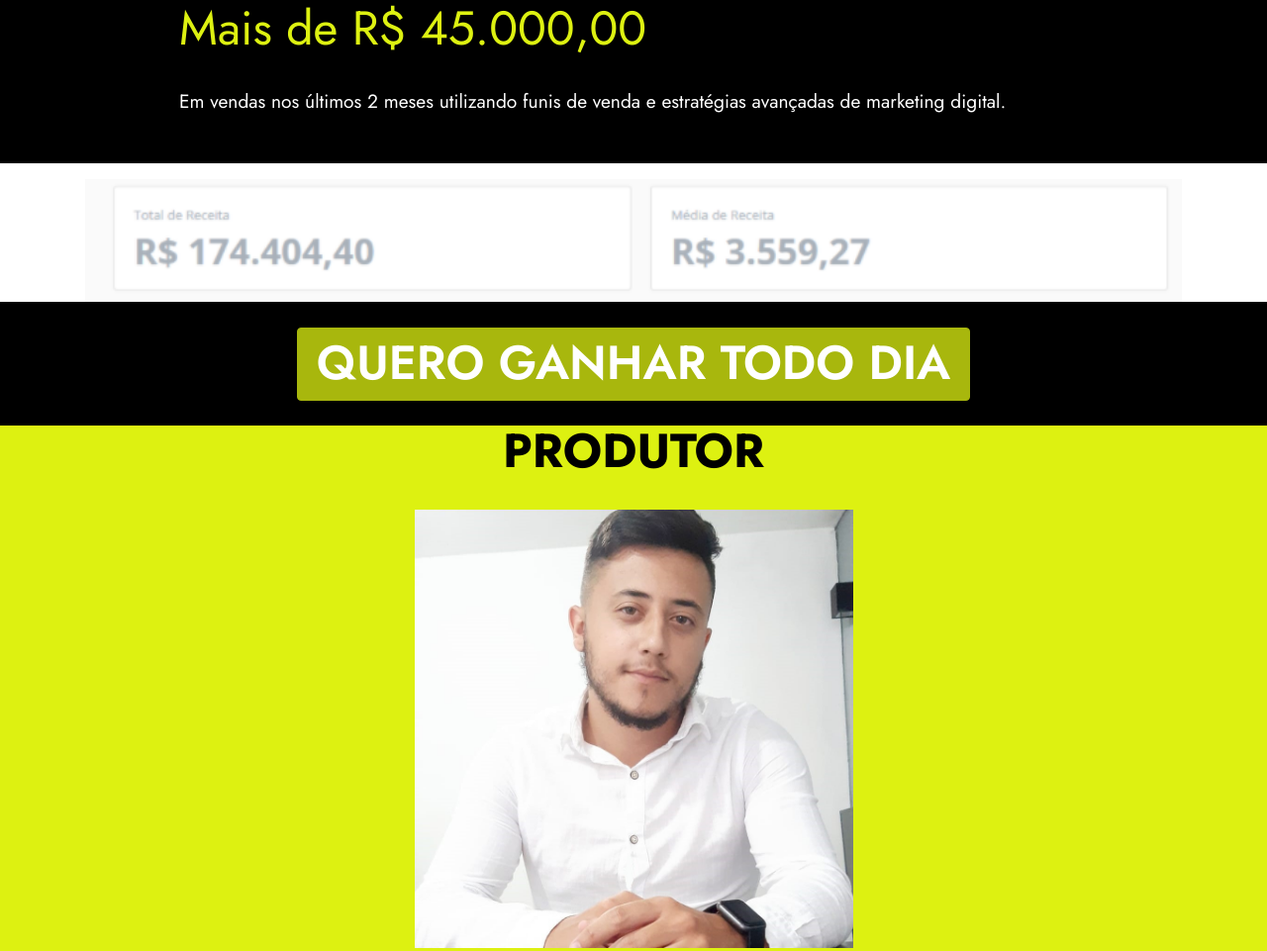
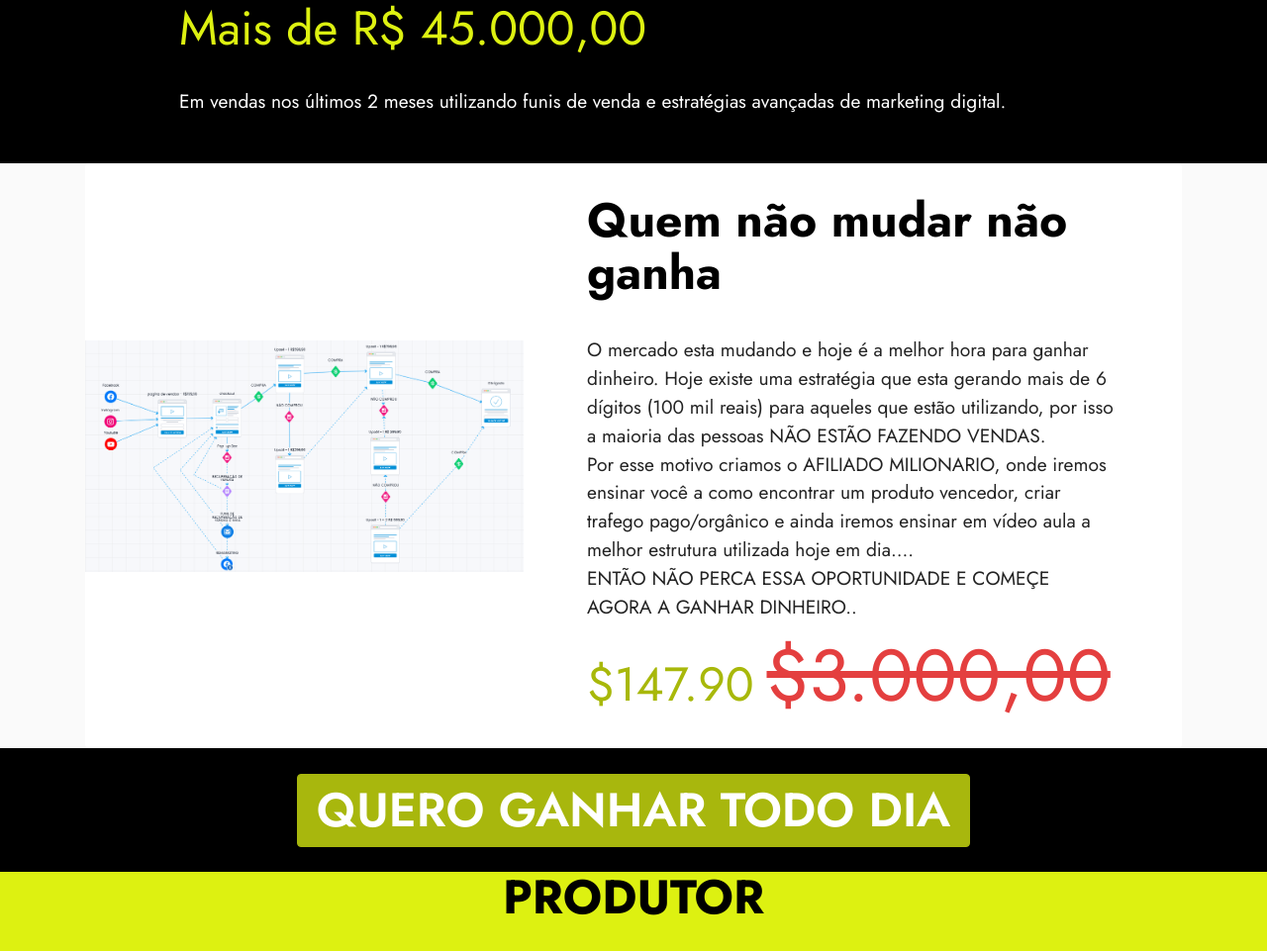
Before and after one commit to luizbordignonmk/mkafiliadomilionario, a plain HTML site: page index.html in a window 1280 px wide. Shown: the part 1116-2077 px from the top of the page at 99% size. Drawn offline with Linux system fonts and the light colour scheme; files whose address does not match are found by name.

Commit message:
Add files via upload

```diff
--- a/assets/images/hashes.json
+++ b/assets/images/hashes.json
@@ -1 +1 @@
-{"fseUIUtJoyzHQHxMHWytcQ==":"trading-setup.jpg","cxU1aclRkDHezB6DrAsnYA==":"da-zero-a-un-milione-di-euro-come-diventare-milionario-digital-coach.png","OVvxN0h3yLdmMW7oBpLeDg==":"pexels-anna-nekrashevich-6802051.jpg","TcsZuAZq7MNYuSo36sq1Hg==":"rico.png","sgZlmvmDiYolSPPvh8rlOw==":"rico-1.png","l394YXWhXiUv0uboLDZ1pg==":"rico-2.png","Z9OUWzfdDZW0geILhCGSig==":"capturar.png","/Ya0E9ko5jC1YgkV933BOg==":"hot.png","doLGVdspFHwkdO1l8ob++A==":"img-20210201-185236.jpg","OlplYYF287jS1wzvSpEDtA==":"img-20210201.jpeg","0HaacvSrHGvbdnGxBf4Fng==":"269f268ab62bc58f61e22776c6ad74d1.jpg","07fGU/l0v6523UyMlBZpXg==":"img-20210311-wa0039.jpg","IXlqyEmzPxwiZRHl2xvGjQ==":"img-20210312-wa0008.jpg","auHGYH7aofIPzHgN693ERw==":"trabalhe-apenas-com-o-celular.png","gTGYd5JSwoL1IAdh/9xv9A==":"1.jpg","0AzdtjPD+pzMGTXB4Etl7Q==":"1.png","Ft8VHNtSA20JBVi6M/cHUg==":"2.jpg","/TT9ruOqRyFqwxTUWtbl9g==":"12.png","bBlin5xQU/uIZfi5byDqXw==":"download%20(1)-245x206.jpg","O/ek9RyM2ewvWn56g7oY/A==":"download%20(2)-313x161.png"}
+{"fseUIUtJoyzHQHxMHWytcQ==":"trading-setup.jpg","cxU1aclRkDHezB6DrAsnYA==":"da-zero-a-un-milione-di-euro-come-diventare-milionario-digital-coach.png","OVvxN0h3yLdmMW7oBpLeDg==":"pexels-anna-nekrashevich-6802051.jpg","TcsZuAZq7MNYuSo36sq1Hg==":"rico.png","sgZlmvmDiYolSPPvh8rlOw==":"rico-1.png","l394YXWhXiUv0uboLDZ1pg==":"rico-2.png","Z9OUWzfdDZW0geILhCGSig==":"capturar.png","/Ya0E9ko5jC1YgkV933BOg==":"hot.png","doLGVdspFHwkdO1l8ob++A==":"img-20210201-185236.jpg","OlplYYF287jS1wzvSpEDtA==":"img-20210201.jpeg","0HaacvSrHGvbdnGxBf4Fng==":"269f268ab62bc58f61e22776c6ad74d1.jpg","07fGU/l0v6523UyMlBZpXg==":"img-20210311-wa0039.jpg","IXlqyEmzPxwiZRHl2xvGjQ==":"img-20210312-wa0008.jpg","auHGYH7aofIPzHgN693ERw==":"trabalhe-apenas-com-o-celular.png","gTGYd5JSwoL1IAdh/9xv9A==":"1.jpg","0AzdtjPD+pzMGTXB4Etl7Q==":"1.png","Ft8VHNtSA20JBVi6M/cHUg==":"2.jpg","/TT9ruOqRyFqwxTUWtbl9g==":"12.png","bBlin5xQU/uIZfi5byDqXw==":"download%20(1)-245x206.jpg","O/ek9RyM2ewvWn56g7oY/A==":"download%20(2)-313x161.png","L1uKTv05R8uFAjdvQverCQ==":"car-1076x569.png"}
--- a/assets/mobirise/css/mbr-additional.css
+++ b/assets/mobirise/css/mbr-additional.css
@@ -1071,21 +1071,44 @@ a {
 .cid-ssAeKCVApn .mbr-text {
   color: #ffffff;
 }
-.cid-ssAg2ii0KZ {
-  padding-top: 1rem;
+.cid-szt8zjyv0A {
+  padding-top: 0rem;
   padding-bottom: 0rem;
-  background-color: #ffffff;
+  background-color: #fafafa;
+}
+.cid-szt8zjyv0A .oldcost {
+  text-decoration: line-through;
+  color: #e43f3f;
+}
+.cid-szt8zjyv0A .currentcost {
+  color: #a8b80a;
+}
+.cid-szt8zjyv0A .card-wrapper {
+  border-radius: 4px;
+  background: #ffffff;
+}
+@media (min-width: 992px) {
+  .cid-szt8zjyv0A .text-box {
+    padding: 2rem;
+    padding-right: 4rem;
+  }
 }
 @media (max-width: 991px) {
-  .cid-ssAg2ii0KZ .image-wrapper {
-    margin-bottom: 1rem;
+  .cid-szt8zjyv0A .text-box {
+    padding: 2rem;
   }
 }
-.cid-ssAg2ii0KZ .row {
-  flex-direction: row-reverse;
+@media (max-width: 767px) {
+  .cid-szt8zjyv0A .text-box {
+    padding: 1rem;
+  }
 }
-.cid-ssAg2ii0KZ img {
+.cid-szt8zjyv0A .image-wrapper img {
   width: 100%;
+  object-fit: cover;
+}
+.cid-szt8zjyv0A H5 {
+  color: #000000;
 }
 .cid-ssAgEaTBGs {
   padding-top: 1rem;
--- a/index.html
+++ b/index.html
@@ -104,17 +104,31 @@
     </div>
 </section>
 
-<section class="image3 cid-ssAg2ii0KZ" id="image3-6">
-
+<section class="features6 cid-szt8zjyv0A" id="features7-u">
+    <!---->
 
 
 
     <div class="container">
-        <div class="row justify-content-center">
-            <div class="col-12 col-lg-12">
-                <div class="image-wrapper">
-                    <img src="assets/images/hot.png" alt="Mobirise">
+        <div class="card-wrapper">
+            <div class="row align-items-center">
+                <div class="col-12 col-lg-5">
+                    <div class="image-wrapper">
+                        <img src="assets/images/car-1076x569.png" alt="Mobirise">
+                    </div>
+                </div>
+                <div class="col-12 col-lg">
+                    <div class="text-box">
+                        <h5 class="mbr-title mbr-fonts-style display-2"><strong>Quem não mudar não ganha</strong></h5>
+                        <p class="mbr-text mbr-fonts-style display-7"><br>O mercado esta mudando e hoje é a melhor hora para ganhar dinheiro. Hoje existe uma estratégia que esta gerando mais de 6 dígitos (100 mil reais) para aqueles que estão utilizando, por isso a maioria das pessoas NÃO ESTÃO FAZENDO VENDAS.
+<br>Por esse motivo criamos o AFILIADO MILIONARIO, onde iremos ensinar você a como encontrar um produto vencedor, criar trafego pago/orgânico e ainda iremos ensinar em vídeo aula a melhor estrutura utilizada hoje em dia....
+<br>ENTÃO NÃO PERCA ESSA OPORTUNIDADE E COMEÇE AGORA A GANHAR DINHEIRO..<br></p>
+                        <div class="cost">
+                            <span class="currentcost mbr-fonts-style pr-2 display-2">$147.90</span>
+                            <span class="oldcost mbr-fonts-style display-1">$3.000,00</span>
+                        </div>
 
+                    </div>
                 </div>
             </div>
         </div>
@@ -126,7 +140,7 @@
     <div class="container">
         <div class="row justify-content-center">
             <div class="col-md-12 col-lg-12">
-                <div class="mbr-section-btn align-center"><a class="btn btn-primary display-2" href="https://pay.hotmart.com/E50462605D" target="_blank">QUERO GANHAR TODO DIA</a></div>
+                <div class="mbr-section-btn align-center"><a class="btn btn-primary display-2" href="https://payment.hotmart.com/E50462605D?checkoutMode=10" target="_blank">QUERO GANHAR TODO DIA</a></div>
             </div>
         </div>
     </div>
@@ -377,7 +391,7 @@
                                 <li class="list-group-item"><span style="background-color: transparent; font-size: 1.2rem;">VÍDEOS AULAS</span><br></li><li class="list-group-item">5 E-BOOKS</li><li class="list-group-item">TRAFEGO</li><li class="list-group-item">E-MAIL MARKETING</li><li class="list-group-item">FUNIL DE VENDAS</li><li class="list-group-item">VENDA NO 1X1</li><li class="list-group-item">TODOS O CONTEÚDO</li>
                             </ul>
                         </div>
-                        <div class="mbr-section-btn text-center"><a href="https://pay.hotmart.com/E50462605D" class="btn btn-primary display-4" target="_blank">COMPRAR AGORA</a></div>
+                        <div class="mbr-section-btn text-center"><a href="https://payment.hotmart.com/E50462605D?checkoutMode=10" class="btn btn-primary display-4" target="_blank">COMPRAR AGORA</a></div>
                     </div>
                 </div>
             </div>
@@ -399,7 +413,7 @@
             </div>
         </div>
     </div>
-</section><section style="background-color: #fff; font-family: -apple-system, BlinkMacSystemFont, 'Segoe UI', 'Roboto', 'Helvetica Neue', Arial, sans-serif; color:#aaa; font-size:12px; padding: 0; align-items: center; display: flex;"><a href="https://mobirise.site/p" style="flex: 1 1; height: 3rem; padding-left: 1rem;"></a><p style="flex: 0 0 auto; margin:0; padding-right:1rem;"><a href="https://mobirise.site/i" style="color:#aaa;">Created with Mobirise</a> website creator</p></section><script src="assets/web/assets/jquery/jquery.min.js"></script>  <script src="assets/popper/popper.min.js"></script>  <script src="assets/tether/tether.min.js"></script>  <script src="assets/bootstrap/js/bootstrap.min.js"></script>  <script src="assets/smoothscroll/smooth-scroll.js"></script>  <script src="assets/dropdown/js/nav-dropdown.js"></script>  <script src="assets/dropdown/js/navbar-dropdown.js"></script>  <script src="assets/touchswipe/jquery.touch-swipe.min.js"></script>  <script src="assets/playervimeo/vimeo_player.js"></script>  <script src="assets/theme/js/script.js"></script>
+</section><section style="background-color: #fff; font-family: -apple-system, BlinkMacSystemFont, 'Segoe UI', 'Roboto', 'Helvetica Neue', Arial, sans-serif; color:#aaa; font-size:12px; padding: 0; align-items: center; display: flex;"><a href="https://mobirise.site/w" style="flex: 1 1; height: 3rem; padding-left: 1rem;"></a><p style="flex: 0 0 auto; margin:0; padding-right:1rem;">Made with Mobirise - <a href="https://mobirise.site/m" style="color:#aaa;">Go now</a></p></section><script src="assets/web/assets/jquery/jquery.min.js"></script>  <script src="assets/popper/popper.min.js"></script>  <script src="assets/tether/tether.min.js"></script>  <script src="assets/bootstrap/js/bootstrap.min.js"></script>  <script src="assets/smoothscroll/smooth-scroll.js"></script>  <script src="assets/dropdown/js/nav-dropdown.js"></script>  <script src="assets/dropdown/js/navbar-dropdown.js"></script>  <script src="assets/touchswipe/jquery.touch-swipe.min.js"></script>  <script src="assets/playervimeo/vimeo_player.js"></script>  <script src="assets/theme/js/script.js"></script>
 
 
 </body>
```
Also changed, not shown: assets/images/car-1076x569.png (added), assets/theme/js/script.js, 1 other file.
